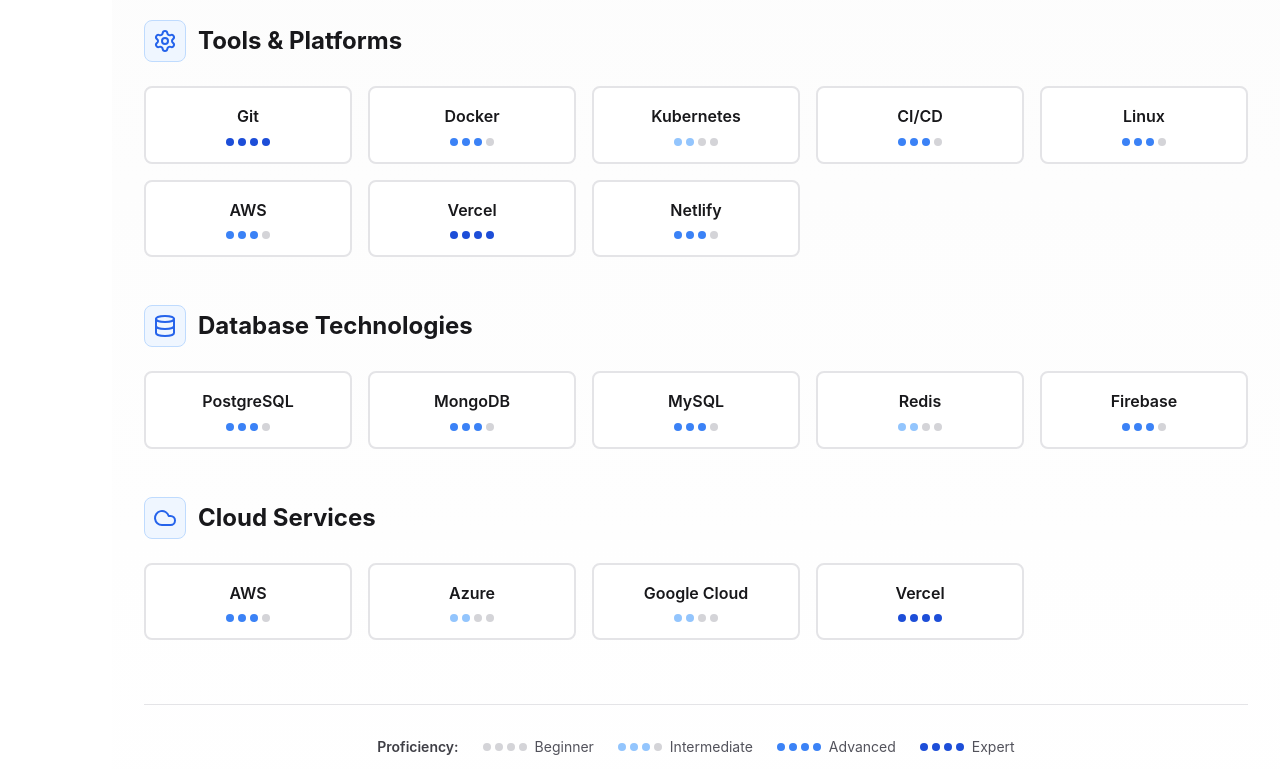
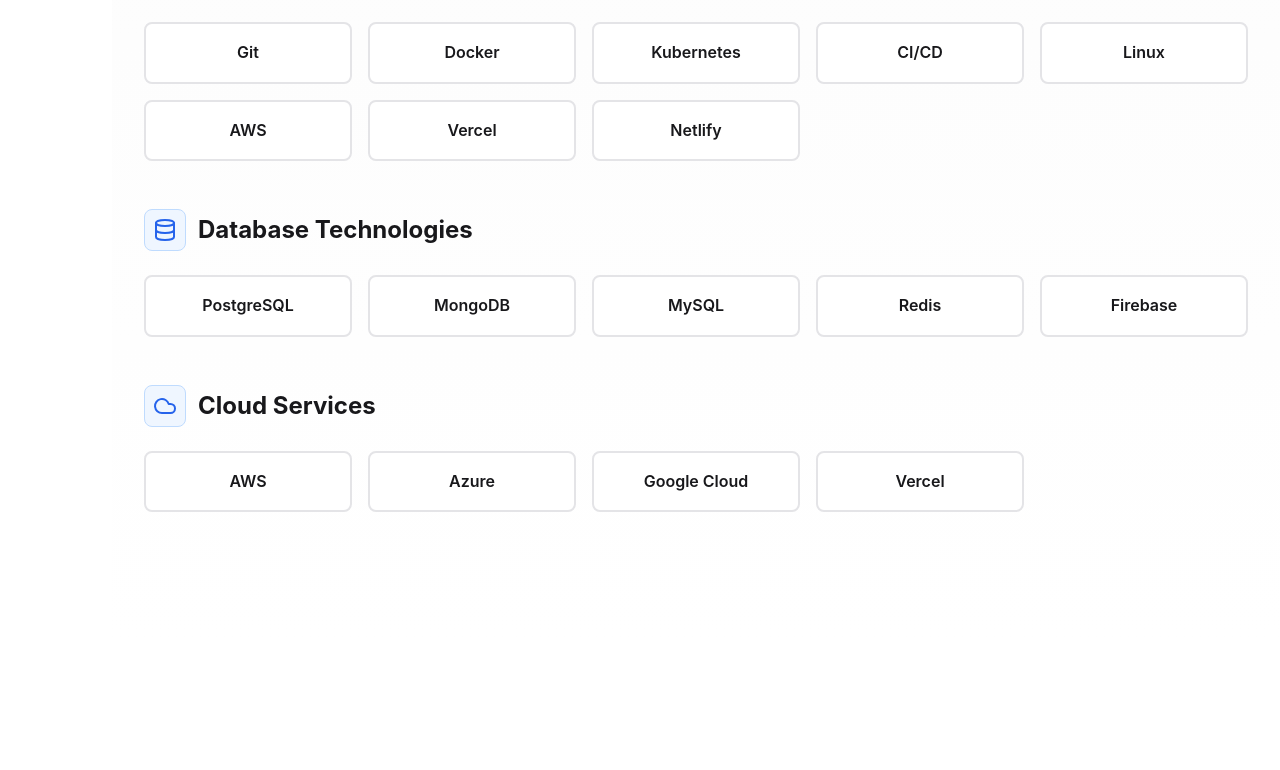
Before and after one commit to mitchellnkeo/portfolio, a React (Vite) app: page / in a window 1280 px wide. Shown: the part 3160-3930 px from the top of the page. Built offline with nearby package versions, Linux system fonts and the light colour scheme.

Commit message:
Skill section update

```diff
--- a/src/components/sections/Skills.tsx
+++ b/src/components/sections/Skills.tsx
@@ -1,5 +1,5 @@
 import { Code, Database, Cloud, Settings } from 'lucide-react';
-import { skills, categoryLabels, proficiencyColors } from '../../data/skills';
+import { skills, categoryLabels } from '../../data/skills';
 import type { Skill } from '../../types';
 
 const categoryIcons = {
@@ -65,29 +65,7 @@
                     >
                       {/* Skill Name */}
                       <div className="text-center">
-                        <p className="font-semibold text-neutral-900 dark:text-white mb-2">{skill.name}</p>
-
-                        {/* Proficiency Indicator */}
-                        {skill.proficiency && (
-                          <div className="flex items-center justify-center gap-2">
-                            <div className="flex gap-1">
-                              {['beginner', 'intermediate', 'advanced', 'expert'].map((level, index) => {
-                                const currentLevelIndex = ['beginner', 'intermediate', 'advanced', 'expert'].indexOf(skill.proficiency || 'beginner');
-                                const isActive = index <= currentLevelIndex;
-                                return (
-                                  <div
-                                    key={level}
-                                    className={`w-2 h-2 rounded-full transition-colors ${
-                                      isActive
-                                        ? proficiencyColors[skill.proficiency as NonNullable<Skill['proficiency']>]
-                                        : 'bg-neutral-300'
-                                    }`}
-                                  />
-                                );
-                              })}
-                            </div>
-                          </div>
-                        )}
+                        <p className="font-semibold text-neutral-900 dark:text-white">{skill.name}</p>
                       </div>
 
                       {/* Hover Effect */}
@@ -99,49 +77,6 @@
             );
           })}
         </div>
-
-        {/* Legend */}
-        <div className="mt-16 pt-8 border-t border-neutral-200 dark:border-neutral-700">
-          <div className="flex flex-wrap items-center justify-center gap-6 text-sm">
-            <span className="font-semibold text-neutral-700 dark:text-neutral-300">Proficiency:</span>
-            <div className="flex items-center gap-2">
-              <div className="flex gap-1">
-                <div className="w-2 h-2 rounded-full bg-neutral-300"></div>
-                <div className="w-2 h-2 rounded-full bg-neutral-300"></div>
-                <div className="w-2 h-2 rounded-full bg-neutral-300"></div>
-                <div className="w-2 h-2 rounded-full bg-neutral-300"></div>
-              </div>
-              <span className="text-neutral-600 dark:text-neutral-400">Beginner</span>
-            </div>
-            <div className="flex items-center gap-2">
-              <div className="flex gap-1">
-                <div className="w-2 h-2 rounded-full bg-primary-300"></div>
-                <div className="w-2 h-2 rounded-full bg-primary-300"></div>
-                <div className="w-2 h-2 rounded-full bg-primary-300"></div>
-                <div className="w-2 h-2 rounded-full bg-neutral-300 dark:bg-neutral-600"></div>
-              </div>
-              <span className="text-neutral-600 dark:text-neutral-400">Intermediate</span>
-            </div>
-            <div className="flex items-center gap-2">
-              <div className="flex gap-1">
-                <div className="w-2 h-2 rounded-full bg-primary-500"></div>
-                <div className="w-2 h-2 rounded-full bg-primary-500"></div>
-                <div className="w-2 h-2 rounded-full bg-primary-500"></div>
-                <div className="w-2 h-2 rounded-full bg-primary-500"></div>
-              </div>
-              <span className="text-neutral-600 dark:text-neutral-400">Advanced</span>
-            </div>
-            <div className="flex items-center gap-2">
-              <div className="flex gap-1">
-                <div className="w-2 h-2 rounded-full bg-primary-700"></div>
-                <div className="w-2 h-2 rounded-full bg-primary-700"></div>
-                <div className="w-2 h-2 rounded-full bg-primary-700"></div>
-                <div className="w-2 h-2 rounded-full bg-primary-700"></div>
-              </div>
-              <span className="text-neutral-600 dark:text-neutral-400">Expert</span>
-            </div>
-          </div>
-        </div>
       </div>
     </section>
   );
```
